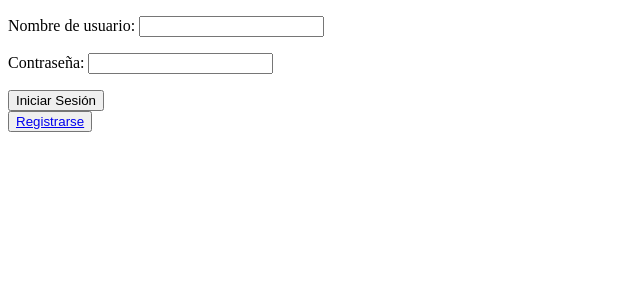
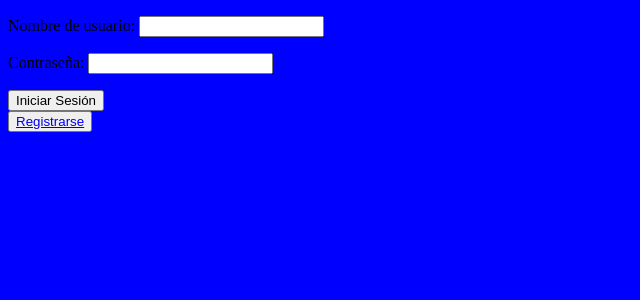
Before and after one commit to Halepan/gestion_tareas, a Django app: template users/templates/inicio.html in a window 1280 px wide. Shown: the top 300 px of the page, without its empty margins (0-640 px from the left). Run offline with Django 5.2, Linux system fonts and the light colour scheme; the template is opened without the code that fills it: values that come from a table or form of the project are taken from there, others are empty.

Commit message:
Cambios x1
hred en html y background en css

```diff
--- a/users/style-css/style-inicio.css
+++ b/users/style-css/style-inicio.css
@@ -0,0 +1,3 @@
+body{
+    background-color: blue;
+}
--- a/users/templates/inicio.html
+++ b/users/templates/inicio.html
@@ -4,7 +4,7 @@
     <meta charset="UTF-8" />
     <meta name="viewport" content="width=device-width, initial-scale=1.0" />
     <title>Inicio</title>
-    <link rel="stylesheet" href="style-inicio.css">
+    <link rel="stylesheet" href="/static/style-inicio.css">
   </head>
   <body>
     <section>
```
